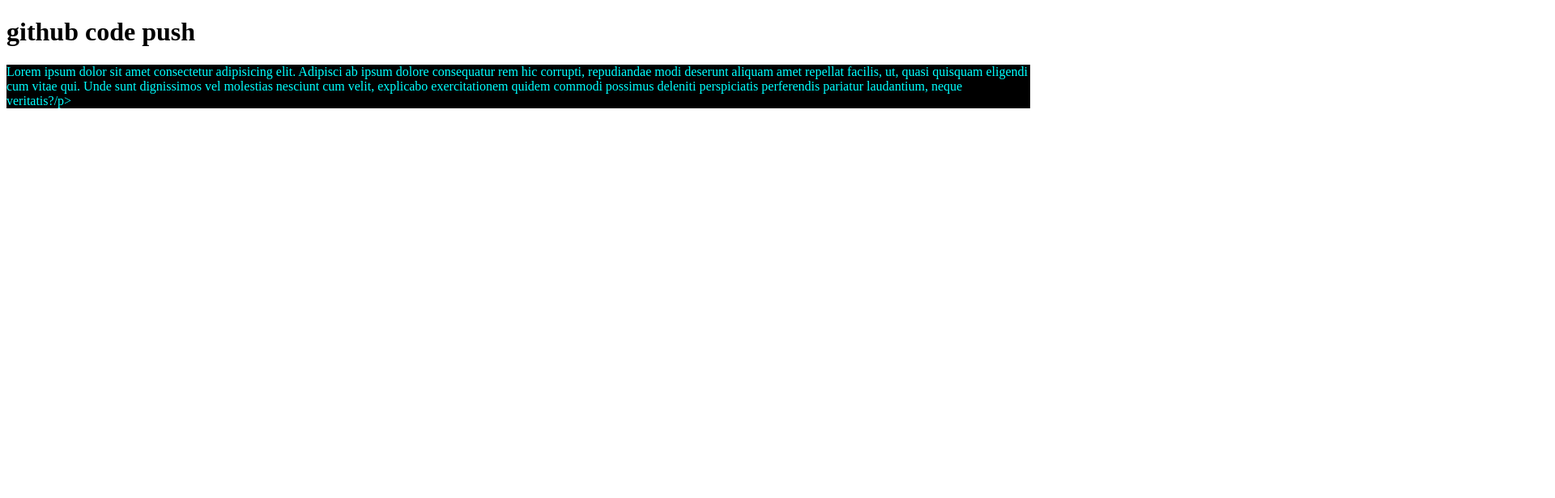
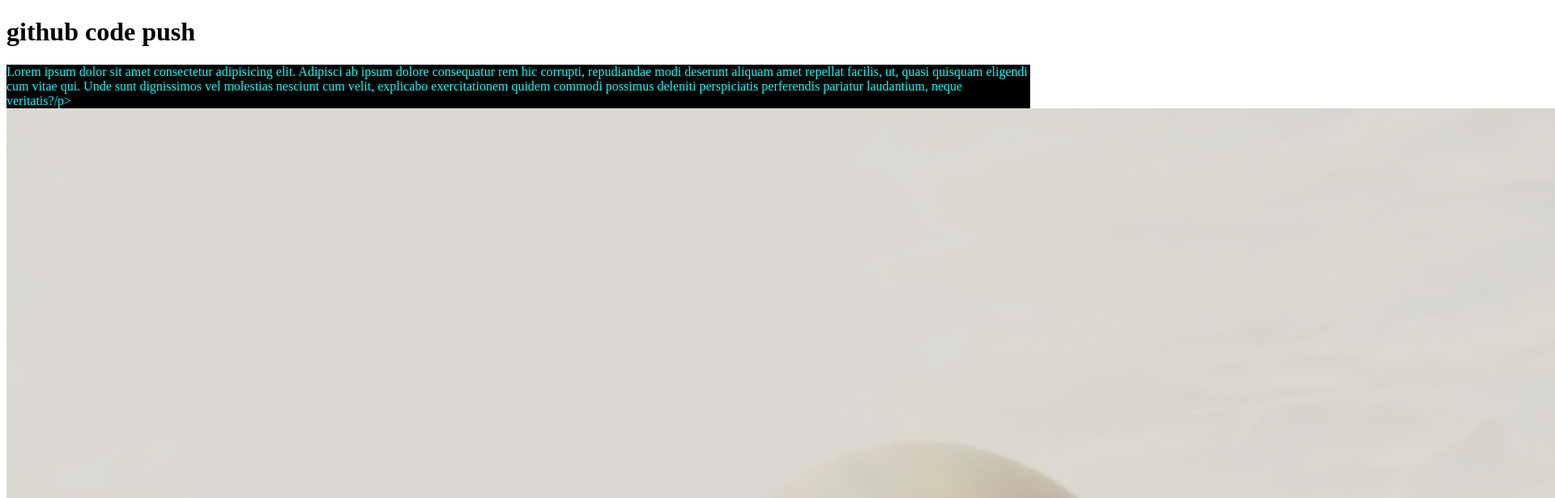
Before and after one commit to MYasinArafat/my-first-repo, a plain HTML site: page index.html in a window 1280 px wide. Shown: the top 616 px of the page at 81% size, 1920 px wide, since content can reach past the window. Drawn offline with Linux system fonts and the light colour scheme.

Commit message:
Photo added

```diff
--- a/index.html
+++ b/index.html
@@ -10,5 +10,6 @@
 <body>
     <h1>github code push</h1>
     <p>Lorem ipsum dolor sit amet consectetur adipisicing elit. Adipisci ab ipsum dolore consequatur rem hic corrupti, repudiandae modi deserunt aliquam amet repellat facilis, ut, quasi quisquam eligendi cum vitae qui. Unde sunt dignissimos vel molestias nesciunt cum velit, explicabo exercitationem quidem commodi possimus deleniti perspiciatis perferendis pariatur laudantium, neque veritatis?/p>
+        <img src="AZGH8039.JPG" alt="Yasin">
 </body>
 </html
```
Also changed, not shown: AZGH8039.JPG (added).
